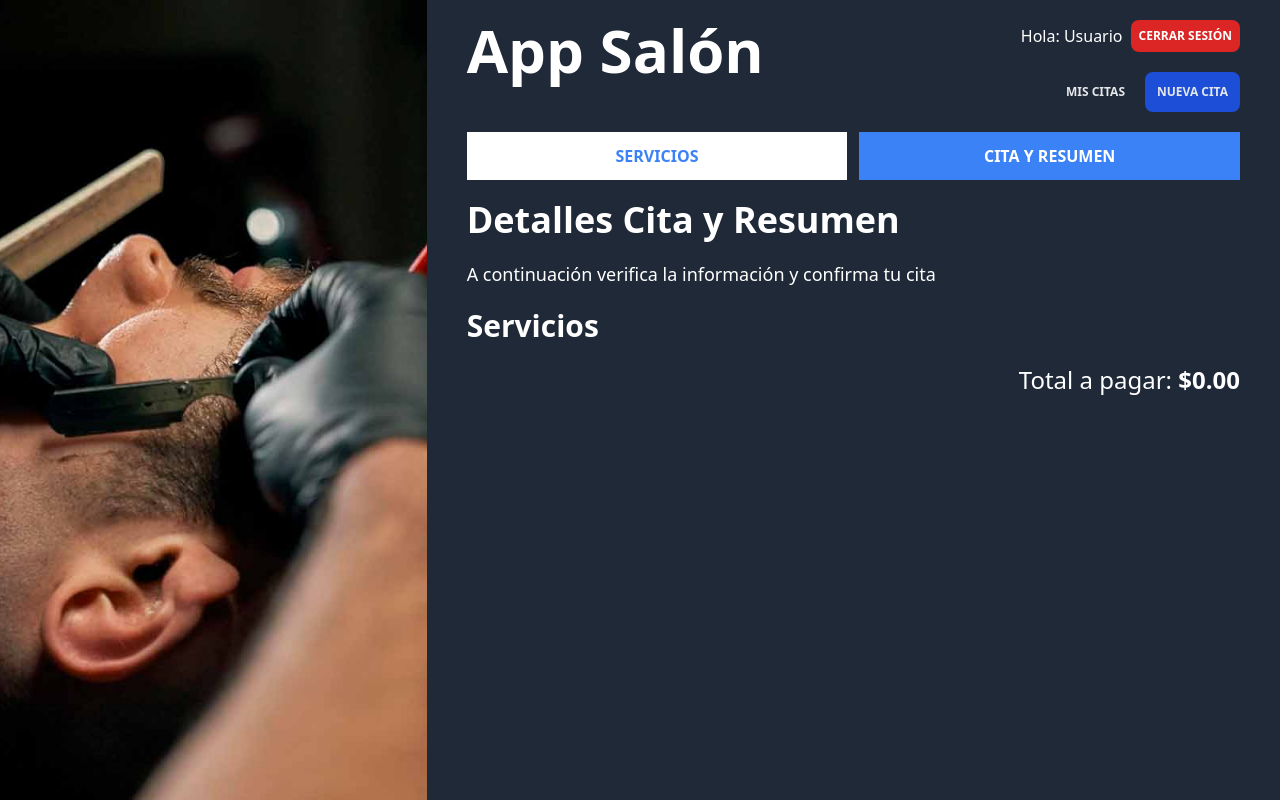
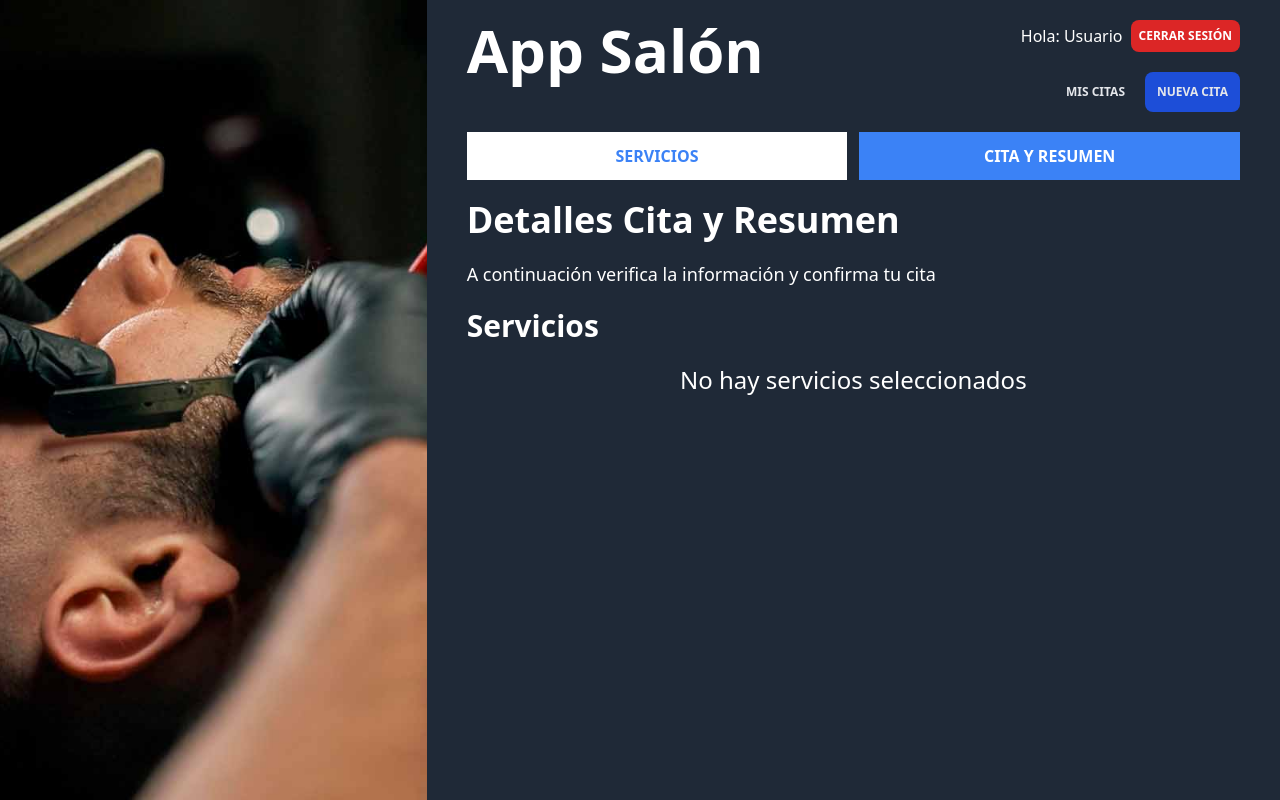
Before and after one commit to EmanuelJimenezSanchez/appsalon_mevn, a Vue app in the folder frontend/: page /reservaciones/nueva/detalles in a window 1280 px wide. Built offline with nearby package versions, Linux system fonts and the light colour scheme.

Commit message:
Mensaje cuando no hay servicios seleccionados

```diff
--- a/frontend/src/stores/appointments.js
+++ b/frontend/src/stores/appointments.js
@@ -22,6 +22,8 @@ export const useAppointmentsStore = defineStore('appointments', ()  => {
     return (id) => services.value.some(service => service._id === id)
   })
 
+  const noServicesSelected = computed(() => services.value.length === 0)
+
   const totalAmount = computed(() => {
     return services.value.reduce((total, service) => total + service.price, 0)
   })
@@ -30,6 +32,7 @@ export const useAppointmentsStore = defineStore('appointments', ()  => {
     services,
     onServiceSelected,
     isServiceSelected,
+    noServicesSelected,
     totalAmount,
   }
 })
--- a/frontend/src/views/appointments/AppointmentView.vue
+++ b/frontend/src/views/appointments/AppointmentView.vue
@@ -13,7 +13,9 @@ import { formatCurrency } from '../../helpers';
 
   <h3 class="text-3xl font-extrabold text-white">Servicios</h3>
 
-  <div class="grid gap-5">
+  <p v-if="appointments.noServicesSelected" class="text-white text-2xl text-center">No hay servicios seleccionados</p>
+
+  <div v-else class="grid gap-5">
     <SelectedService
       v-for="service in appointments.services"
       :key="service._id"
```
